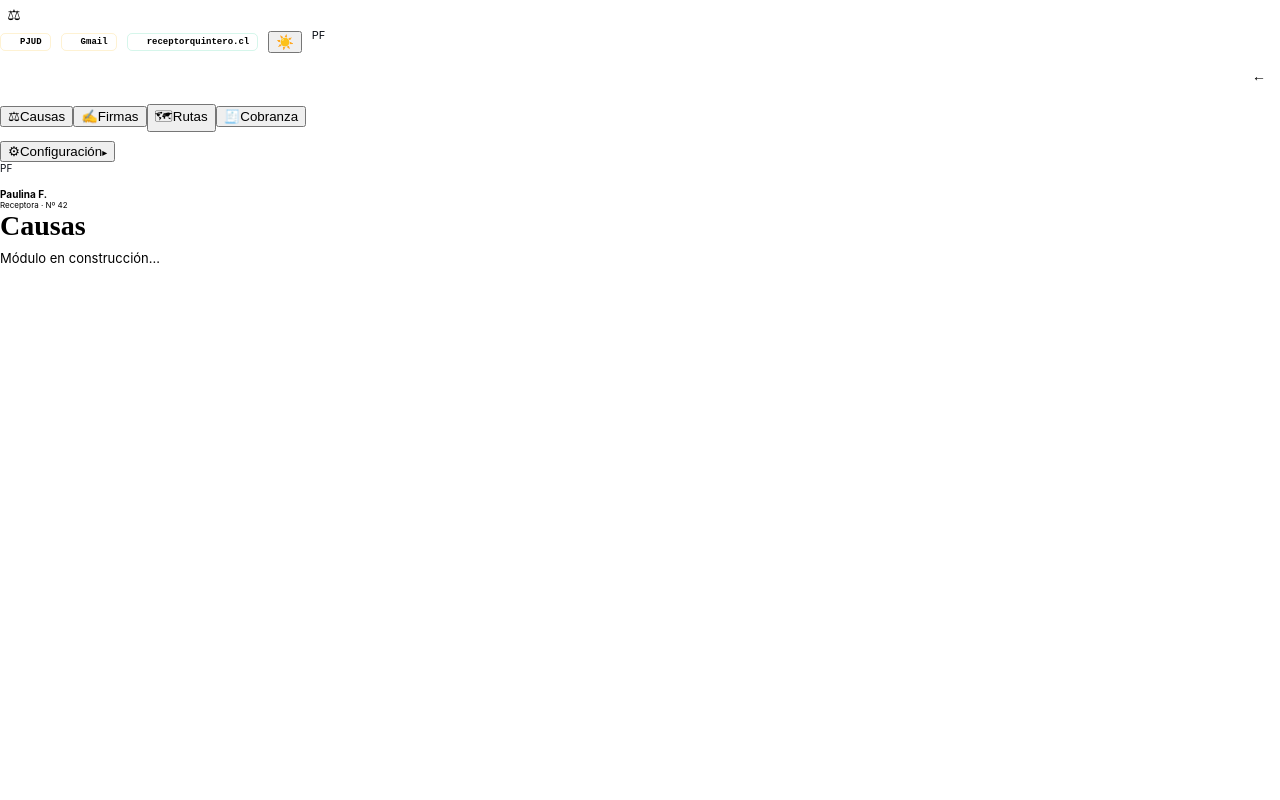
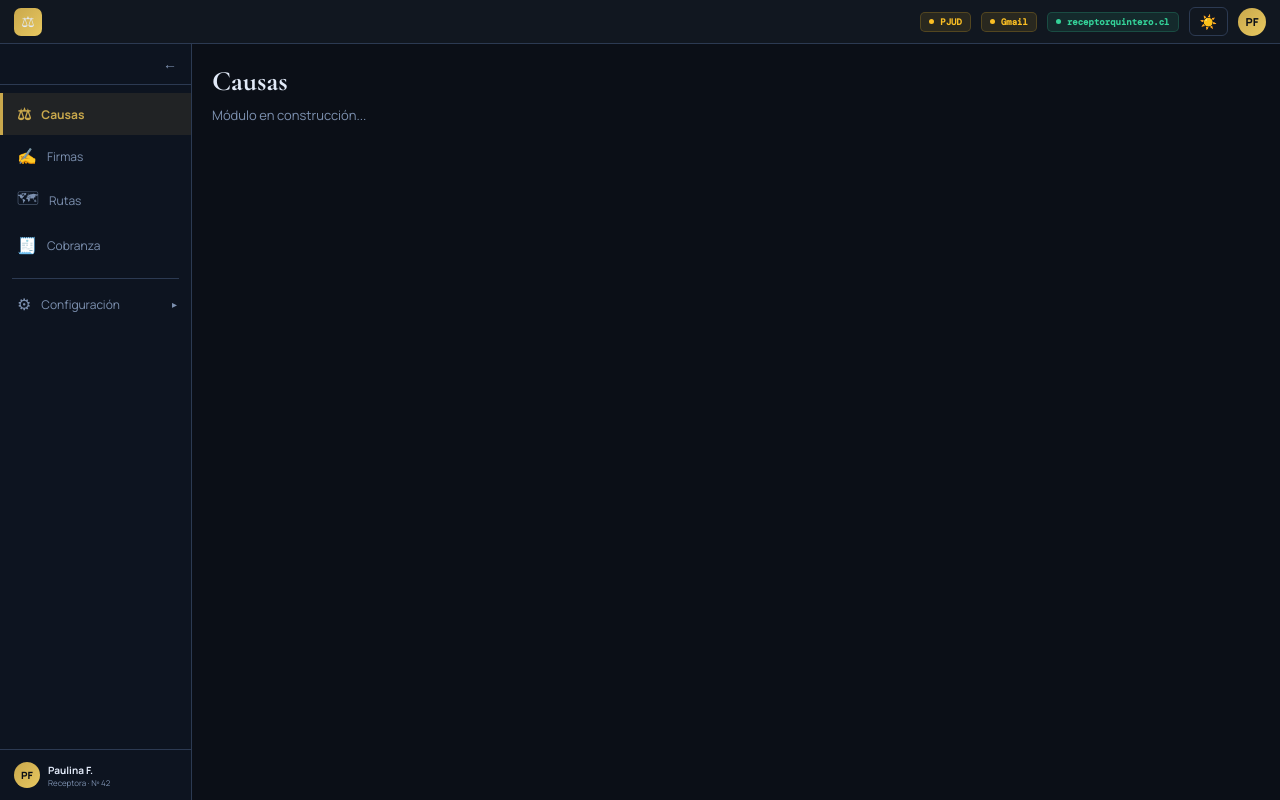
Before and after one commit to matiasbsf/receptoros, a React (Create React App) app: page / in a window 1280 px wide. Built offline with nearby package versions, Linux system fonts and the light colour scheme.

Commit message:
layout base - header y sidebar

```diff
--- a/src/App.css
+++ b/src/App.css
@@ -1,38 +1,272 @@
-.App {
-  text-align: center;
+@import url('https://fonts.googleapis.com/css2?family=Cormorant+Garamond:wght@400;600;700&family=DM+Mono:wght@400;500&family=Manrope:wght@300;400;500;600;700;800&display=swap');
+
+* { box-sizing: border-box; margin: 0; padding: 0; }
+
+body {
+  font-family: 'Manrope', sans-serif;
+  transition: background .3s, color .3s;
 }
 
-.App-logo {
-  height: 40vmin;
-  pointer-events: none;
+/* DARK THEME */
+body.dark {
+  --bg: #0B0F17; --s0: #111720; --s1: #161E2C; --s2: #1C2638;
+  --bdr: #2C3A52; --bdr-hi: #3D5070;
+  --txt: #E2EAF8; --txt-mid: #7D91B0; --txt-lo: #3D4F68;
+  --sidebar: #0D1420;
+  background: var(--bg); color: var(--txt);
 }
 
-@media (prefers-reduced-motion: no-preference) {
-  .App-logo {
-    animation: App-logo-spin infinite 20s linear;
-  }
+/* LIGHT THEME */
+body.light {
+  --bg: #F4F6FA; --s0: #FFFFFF; --s1: #F0F2F8; --s2: #E8EBF4;
+  --bdr: #C8D0E0; --bdr-hi: #A0AECB;
+  --txt: #1A2340; --txt-mid: #4A5878; --txt-lo: #8A9AB8;
+  --sidebar: #1A2340;
+  background: var(--bg); color: var(--txt);
 }
 
-.App-header {
-  background-color: #282c34;
-  min-height: 100vh;
-  display: flex;
-  flex-direction: column;
-  align-items: center;
-  justify-content: center;
-  font-size: calc(10px + 2vmin);
-  color: white;
+/* COLORES */
+:root {
+  --gold: #C9A84C; --gold-lo: #7A6028;
+  --gold-bg: rgba(201,168,76,0.10);
+  --gold-ring: rgba(201,168,76,0.25);
+  --green: #34D399; --green-bg: rgba(52,211,153,0.10);
+  --blue: #60A5FA; --blue-bg: rgba(96,165,250,0.10);
+  --amber: #FBBF24; --amber-bg: rgba(251,191,36,0.10);
+  --red: #F87171; --red-bg: rgba(248,113,113,0.10);
+  --violet: #A78BFA; --violet-bg: rgba(167,139,250,0.10);
 }
 
-.App-link {
-  color: #61dafb;
+/* LAYOUT */
+.app-layout { display: flex; height: calc(100vh - 44px); }
+.main-content { flex: 1; overflow: auto; padding: 20px; min-width: 0; }
+
+/* HEADER */
+.header {
+  height: 44px; background: var(--s0);
+  border-bottom: 1px solid var(--bdr);
+  display: flex; align-items: center;
+  padding: 0 14px; gap: 10px;
+  position: sticky; top: 0; z-index: 100;
 }
 
-@keyframes App-logo-spin {
-  from {
-    transform: rotate(0deg);
-  }
-  to {
-    transform: rotate(360deg);
-  }
+/* SIDEBAR */
+.sidebar {
+  background: var(--sidebar);
+  border-right: 1px solid var(--bdr);
+  display: flex; flex-direction: column;
+  transition: width .22s;
+  flex-shrink: 0;
+  overflow: hidden;
+  position: sticky; top: 44px;
+  height: calc(100vh - 44px);
 }
+.sidebar.open { width: 192px; }
+.sidebar.closed { width: 58px; }
+
+.sb-btn {
+  background: none; border: none;
+  border-left: 3px solid transparent;
+  cursor: pointer;
+  display: flex; align-items: center; gap: 10px;
+  color: var(--txt-mid);
+  font-size: 12px; font-family: 'Manrope', sans-serif;
+  font-weight: 400;
+  transition: all .15s;
+  width: 100%; text-align: left;
+  white-space: nowrap; overflow: hidden;
+  padding: 10px 14px;
+  min-height: 42px;
+}
+.sb-btn:hover { color: var(--txt); background: var(--gold-bg); }
+.sb-btn.active {
+  background: var(--gold-bg);
+  border-left-color: var(--gold);
+  color: var(--gold); font-weight: 700;
+}
+.sb-icon { font-size: 16px; flex-shrink: 0; }
+
+.sidebar.closed .sb-btn {
+  flex-direction: column; justify-content: center;
+  padding: 10px; gap: 3px; min-height: 54px;
+}
+.sb-label { overflow: hidden; }
+.sidebar.closed .sb-label {
+  font-size: 8px; font-family: 'DM Mono', monospace;
+  letter-spacing: .3px; line-height: 1.2;
+  text-align: center; max-width: 46px;
+}
+
+.sb-sub {
+  background: none; border: none;
+  border-left: 3px solid transparent;
+  cursor: pointer;
+  display: flex; align-items: center; gap: 8px;
+  color: var(--txt-mid); font-size: 11px;
+  font-family: 'Manrope', sans-serif; font-weight: 400;
+  transition: all .15s; width: 100%;
+  text-align: left; white-space: nowrap;
+  padding: 7px 14px 7px 28px;
+}
+.sb-sub:hover { color: var(--txt); }
+.sb-sub.active {
+  background: var(--gold-bg);
+  border-left-color: var(--gold);
+  color: var(--gold); font-weight: 700;
+}
+.sidebar.closed .sb-sub {
+  flex-direction: column; justify-content: center;
+  padding: 7px; gap: 2px;
+}
+.sidebar.closed .sb-sub .sb-label {
+  font-size: 7px; font-family: 'DM Mono', monospace;
+  text-align: center; max-width: 46px; line-height: 1.1;
+}
+
+.sb-divider { height: 1px; background: var(--bdr); margin: 4px 12px; }
+.sb-user {
+  margin-top: auto; padding: 12px 14px;
+  border-top: 1px solid var(--bdr);
+  display: flex; align-items: center; gap: 8px;
+}
+.sidebar.closed .sb-user { justify-content: center; }
+
+/* COMPONENTES */
+.card {
+  background: var(--s1);
+  border: 1.5px solid var(--bdr);
+  border-radius: 14px;
+}
+.card-p { padding: 18px; }
+
+.sl {
+  font-size: 10px; font-weight: 700;
+  letter-spacing: 1.4px; color: var(--txt-lo);
+  text-transform: uppercase;
+  font-family: 'DM Mono', monospace;
+  margin-bottom: 10px;
+}
+
+.badge {
+  display: inline-flex; align-items: center;
+  gap: 4px; padding: 2px 8px; border-radius: 99px;
+  font-size: 10px; font-weight: 700;
+  letter-spacing: .6px;
+  font-family: 'DM Mono', monospace;
+}
+.badge .bdot { width: 5px; height: 5px; border-radius: 50%; }
+
+.tag {
+  padding: 2px 7px; border-radius: 4px;
+  font-size: 10px; font-weight: 700;
+  letter-spacing: .6px;
+  font-family: 'DM Mono', monospace;
+}
+
+/* INPUTS */
+.input, input, select, textarea {
+  background: var(--s2); border: 1px solid var(--bdr);
+  border-radius: 8px; padding: 8px 11px;
+  color: var(--txt); font-size: 12px;
+  font-family: 'Manrope', sans-serif;
+  outline: none; width: 100%;
+  transition: border-color .15s;
+}
+input:focus, select:focus, textarea:focus {
+  border-color: var(--gold);
+  box-shadow: 0 0 0 2px var(--gold-ring);
+}
+
+/* BOTONES */
+.btn {
+  border: none; border-radius: 8px;
+  padding: 7px 14px; font-size: 12px;
+  font-weight: 700; cursor: pointer;
+  font-family: 'Manrope', sans-serif;
+  transition: filter .15s;
+  display: inline-flex; align-items: center; gap: 6px;
+}
+.btn:hover { filter: brightness(1.1); }
+.btn-gold { background: var(--gold); color: #0B0F17; }
+.btn-ghost {
+  background: none;
+  border: 1px solid var(--bdr);
+  color: var(--txt-mid);
+}
+.btn-blue {
+  background: var(--blue-bg);
+  border: 1px solid rgba(96,165,250,.3);
+  color: var(--blue);
+}
+.btn-red {
+  background: var(--red-bg);
+  border: 1px solid rgba(248,113,113,.3);
+  color: var(--red);
+}
+.btn-green {
+  background: var(--green-bg);
+  border: 1px solid rgba(52,211,153,.3);
+  color: var(--green);
+}
+.btn-amber {
+  background: var(--amber-bg);
+  border: 1px solid rgba(251,191,36,.3);
+  color: var(--amber);
+}
+.btn-sm { padding: 4px 10px; font-size: 10px; border-radius: 6px; }
+
+/* AVATAR */
+.av {
+  border-radius: 50%; flex-shrink: 0;
+  display: flex; align-items: center;
+  justify-content: center;
+  font-weight: 800; color: #fff;
+  font-family: 'Manrope', sans-serif;
+}
+
+/* GRID */
+.g2 { display: grid; grid-template-columns: 1fr 1fr; gap: 12px; }
+.g3 { display: grid; grid-template-columns: 1fr 1fr 1fr; gap: 12px; }
+.g4 { display: grid; grid-template-columns: repeat(4,1fr); gap: 10px; }
+.col { display: flex; flex-direction: column; gap: 10px; }
+.row { display: flex; align-items: center; gap: 8px; }
+
+/* TABLA */
+table { width: 100%; border-collapse: collapse; font-size: 11px; }
+th {
+  padding: 8px 12px; text-align: left;
+  color: var(--txt-lo); font-size: 9px;
+  font-weight: 700; letter-spacing: .8px;
+  font-family: 'DM Mono', monospace;
+  border-bottom: 1px solid var(--bdr);
+  background: var(--s2);
+}
+td { padding: 8px 12px; border-bottom: 1px solid var(--bdr); }
+
+/* ALERT */
+.alert {
+  border-radius: 10px; padding: 12px 14px;
+  display: flex; gap: 10px; align-items: flex-start;
+}
+.alert-blue {
+  background: var(--blue-bg);
+  border: 1px solid rgba(96,165,250,.25);
+}
+.alert-green {
+  background: var(--green-bg);
+  border: 1px solid rgba(52,211,153,.25);
+}
+.alert-amber {
+  background: var(--amber-bg);
+  border: 1px solid rgba(251,191,36,.25);
+}
+
+/* STATCARD */
+.statcard {
+  background: var(--s1);
+  border: 1.5px solid var(--bdr);
+  border-radius: 14px; padding: 16px 18px;
+}
+
+@keyframes spin { to { transform: rotate(360deg); } }
+.spin { animation: spin 1s linear infinite; display: inline-block; }
```
